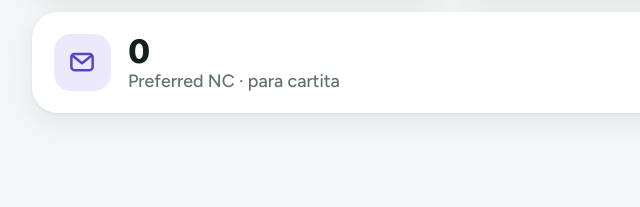
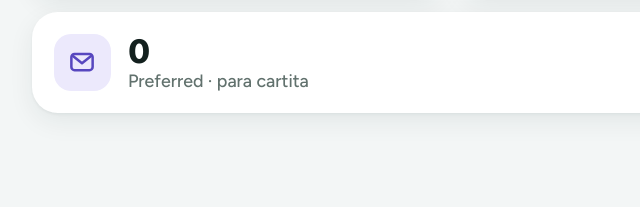
Before and after one commit to KrawAgency/GuestyLIVE, a plain HTML site: page index.html in a window 1280 px wide. Shown: the part 1147-1354 px from the top of the page, 188-828 px from the left. Drawn offline with nearby package versions, Linux system fonts and the light colour scheme.

Commit message:
v1.34: Preferred con selector NC/CO (CO solo no invitados)
Co-Authored-By: Claude Opus 5.5 <noreply@anthropic.com>
Claude-Session: https://claude.ai/code/session_01CwU2AFzdzoon5WG223E6qC

```diff
--- a/index.html
+++ b/index.html
@@ -1,10 +1,10 @@
 <!doctype html>
-<!-- GuestyLIVE · v1.33 -->
+<!-- GuestyLIVE · v1.34 -->
 <html lang="es-MX">
 <head>
 <meta charset="utf-8">
 <meta name="viewport" content="width=device-width, initial-scale=1, viewport-fit=cover">
-<title>GuestyLIVE v1.33</title>
+<title>GuestyLIVE v1.34</title>
 <meta name="theme-color" content="#F3F6F6" media="(prefers-color-scheme: light)">
 <meta name="theme-color" content="#0C1312" media="(prefers-color-scheme: dark)">
 <meta name="mobile-web-app-capable" content="yes">
@@ -138,7 +138,7 @@ main.col{padding-block:6px 48px;display:grid;grid-template-columns:minmax(0,1fr)
 
 .meta{font-size:13px;color:var(--muted);font-weight:500;display:flex;justify-content:space-between;align-items:center;gap:8px;min-height:20px}
 .meta button{border:0;background:none;color:var(--accent);font-weight:700;font-size:13px;padding:4px 0}
-.metaact{display:flex;align-items:center;gap:12px;flex:none}
+.metaact{display:flex;align-items:center;gap:12px;flex:none;flex-wrap:wrap;justify-content:flex-end}
 .sortseg{display:inline-flex;background:var(--sunk);border-radius:999px;padding:2px}
 .meta .sortseg button{padding:5px 11px;border-radius:999px;color:var(--muted)}
 .meta .sortseg button[aria-pressed="true"]{background:var(--surface);color:var(--ink);box-shadow:var(--shadow)}
@@ -546,7 +546,7 @@ const store = {
   del(k){ try{ localStorage.removeItem(k) }catch(e){} },
 };
 
-let DATA = null, DEMO = false, filter = null, noUVC = false, arrDate = null, sheetId = null, lastAuto = '';
+let DATA = null, DEMO = false, filter = null, noUVC = false, preQ = {NC:true, CO:false}, arrDate = null, sheetId = null, lastAuto = '';
 const SORT_KEY = 'guestylive_orden_lista';
 let listSort = store.get(SORT_KEY) === 'az' ? 'az' : 'room';   // orden de las listas filtradas: 'room' | 'az'
 const byRoom = (a,b) => a.room.localeCompare(b.room,'es',{numeric:true});
@@ -890,7 +890,8 @@ const FILTERS = {
   dep: ['Salen hoy', r => r.out === dayKey()],
   memb:['Socios UVC', r => !!r.memb],
   nc:  ['No contactados', r => qBase(r) === 'NC'],
-  pre: ['Preferred NC · para cartita', r => isPref(r) && eff(r,'qpre') === 'NC'],
+  // NC y CO se eligen con los botones de la lista; CO solo si aún no está invitado
+  pre: ['Preferred · para cartita', r => { if (!isPref(r)) return false; const q = eff(r,'qpre'); return (preQ.NC && q === 'NC') || (preQ.CO && q === 'CO' && !eff(r,'INV')) }],
 };
 function tilesHTML(){
   return Object.entries(FILTERS).map(([k,[l,fn]]) =>
@@ -935,7 +936,7 @@ function render(){
   if (list === null){ ul.innerHTML = ''; meta.innerHTML = ''; return }
   const LIM = (!nq && filter) ? 500 : 40, shown = list.slice(0, LIM);
   meta.innerHTML = list.length
-    ? `<span>${label ? esc(label)+' · ' : ''}${list.length} resultado${list.length===1?'':'s'}${list.length>LIM?' · mostrando '+LIM:''}</span>${label ? `<span class="metaact"><span class="sortseg" role="group" aria-label="Ordenar"><button type="button" data-sort="room" aria-pressed="${listSort==='room'}">Hab.</button><button type="button" data-sort="az" aria-pressed="${listSort==='az'}">A–Z</button></span>${filter === 'pre' && !nq ? `<button type="button" class="nouvc" data-nouvc aria-pressed="${noUVC}">${noUVC ? '✓ Sin UVC' : 'Quitar UVC'}</button>` : ''}<button type="button" data-unfilter>Quitar filtro</button></span>` : ''}`
+    ? `<span>${label ? esc(label)+' · ' : ''}${list.length} resultado${list.length===1?'':'s'}${list.length>LIM?' · mostrando '+LIM:''}</span>${label ? `<span class="metaact"><span class="sortseg" role="group" aria-label="Ordenar"><button type="button" data-sort="room" aria-pressed="${listSort==='room'}">Hab.</button><button type="button" data-sort="az" aria-pressed="${listSort==='az'}">A–Z</button></span>${filter === 'pre' && !nq ? `<span class="sortseg" role="group" aria-label="Estatus"><button type="button" data-preq="NC" aria-pressed="${preQ.NC}">NC</button><button type="button" data-preq="CO" aria-pressed="${preQ.CO}">CO</button></span><button type="button" class="nouvc" data-nouvc aria-pressed="${noUVC}">${noUVC ? '✓ Sin UVC' : 'Quitar UVC'}</button>` : ''}<button type="button" data-unfilter>Quitar filtro</button></span>` : ''}`
     : '';
   ul.innerHTML = shown.length ? shown.map(r => cardHTML(r, q)).join('')
     : `<li class="empty"><b>Nadie con “${esc(q.trim())}”</b>Revisa el número o prueba con otro apellido.</li>`;
@@ -1126,6 +1127,7 @@ $('#results').addEventListener('click', e => { const c = e.target.closest('.card
 $('#meta').addEventListener('click', e => {
   if (e.target.closest('[data-unfilter]')){ filter = null; arrDate = null; noUVC = false; render(); return }
   if (e.target.closest('[data-nouvc]')){ noUVC = !noUVC; render(); return }
+  const pq = e.target.closest('[data-preq]'); if (pq){ const k = pq.dataset.preq, o = k === 'NC' ? 'CO' : 'NC'; if (preQ[k] && !preQ[o]) return; preQ[k] = !preQ[k]; render(); return }
   const s = e.target.closest('[data-sort]'); if (s && s.dataset.sort !== listSort){ listSort = s.dataset.sort; store.set(SORT_KEY, listSort); render() }
 });
 $('#dates').addEventListener('click', e => { const b = e.target.closest('.dchip'); if (!b) return; arrDate = b.dataset.d || null; render() });
```
